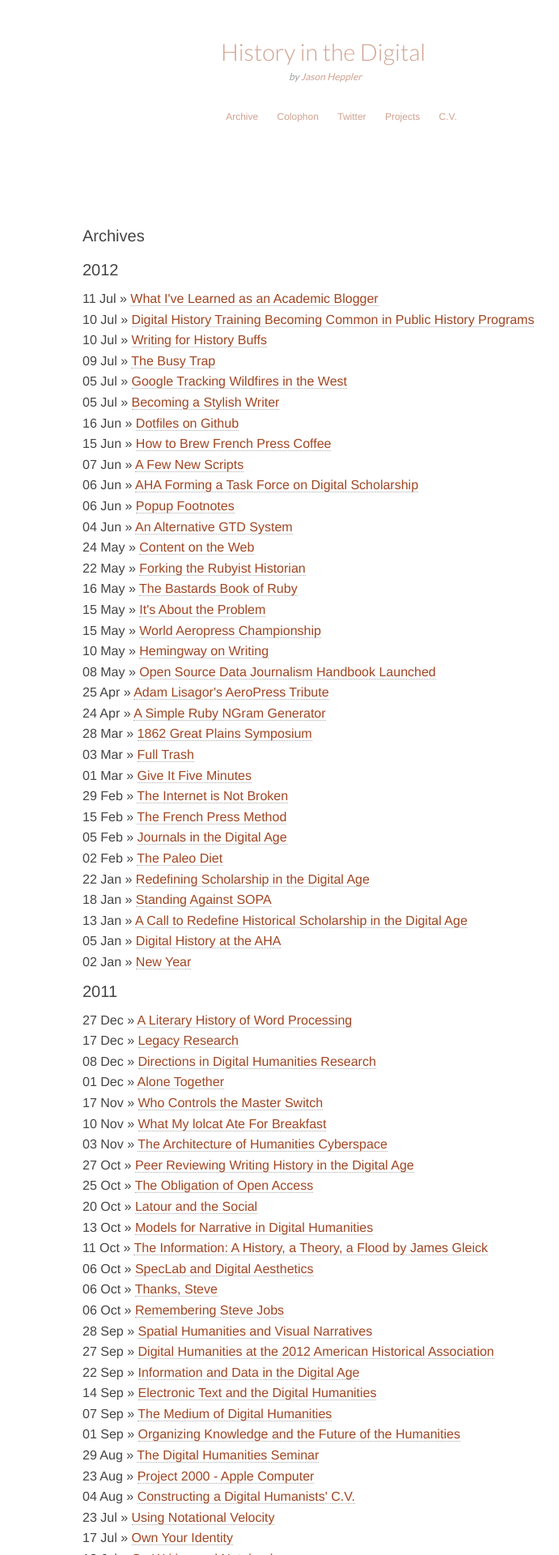
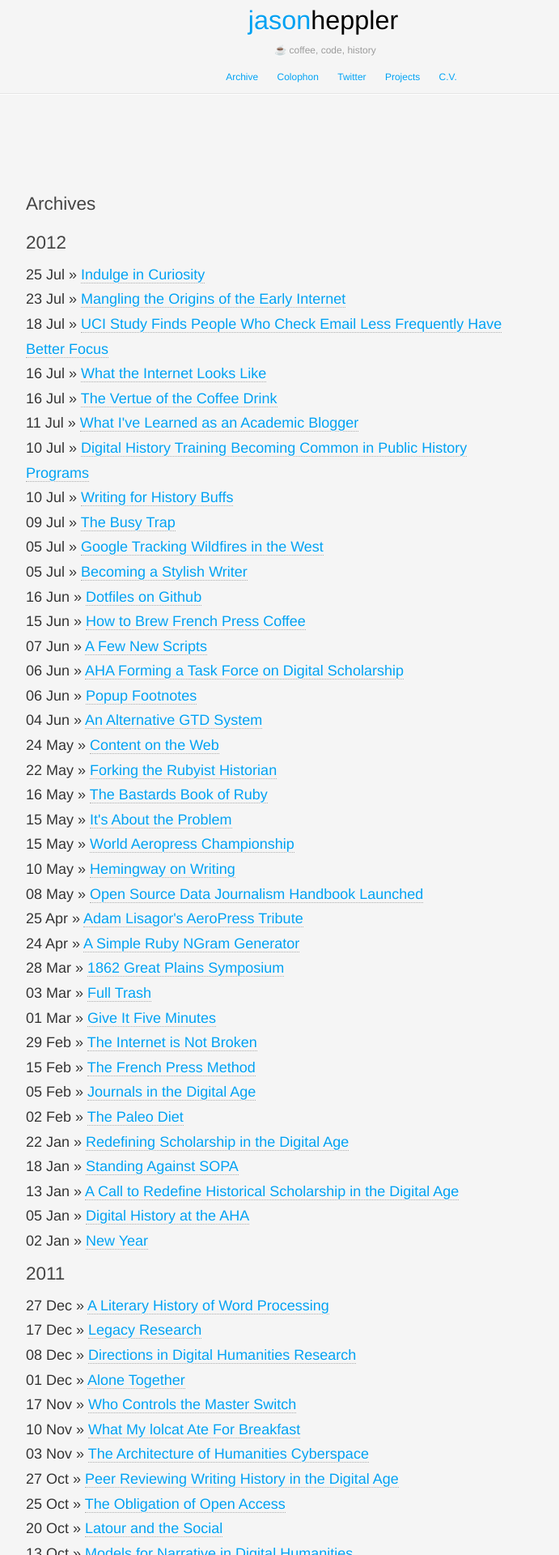
Before and after one commit to hepplerj/jekyll-blog, a Jekyll site: the page built from archives.html, in a window 1280 px wide. Shown: the top 1920 px of the page at 81% size, without its empty margins (238-929 px from the left). Built offline with Jekyll 4.4.1, drawn with Linux system fonts in a browser that asks for light colours; nearby versions of some CDN libraries.

Commit message:
Design updates, new embedded tweets, backing up posts

```diff
--- a/_layouts/default.html
+++ b/_layouts/default.html
@@ -7,6 +7,7 @@
 	<!-- Google fonts -->
 	<link href='http://fonts.googleapis.com/css?family=Lato:300,400,700' rel='stylesheet' type='text/css'>
 	<link href='http://fonts.googleapis.com/css?family=Arvo:400,700' rel='stylesheet' type='text/css'>
+	<link href='http://fonts.googleapis.com/css?family=Vollkorn' rel='stylesheet' type='text/css'>
 
 
    <!-- Syntax highlighting CSS -->
@@ -15,10 +16,14 @@
    <!-- Main CSS -->
    <link rel="stylesheet" href="/css/screen.css" type="text/css" media="screen, projection" />
 
+   <!-- Embedded tweets CSS -->
+   <link rel="stylesheet" href="/css/tweet.css" type="text/css" />
+
 	<!-- JQuery -->
 	<script type="text/javascript" src="http://ajax.googleapis.com/ajax/libs/jquery/1.7.1/jquery.min.js"></script>
 	<script type="text/javascript" src="/js/footnote-popup.js"></script>
     <script type="text/javascript" src="http://jasonheppler.org/js/projects.js"></script>
+    <script type="text/javascript" src="http://jasonheppler.org/js/styleTweets.js"></script>
 
    <!-- Google Analytics -->
    <script type="text/javascript">
@@ -37,11 +42,11 @@
 
 </head>
 <body>
+<div id="topwrap">
 
-<div id="topwrap">
 	<header>
-		<h1><a href="/">History in the Digital</a></h1>
-		<p>by <a href="about.html">Jason Heppler</a></p>
+		<h1><a href="/">jason<span>heppler</span></a></h1>
+		<p class="slogan">☕ coffee, code, history</p>
 	</header>
 
 	<nav>
@@ -53,7 +58,9 @@
 	  	  	<li><a href="http://cv.jasonheppler.org/">C.V.</a></li>
 		</ul>
 	</nav>
+
 </div>
+<div id="main-content">
 	<article>
 
 		{{ content }}
@@ -69,5 +76,7 @@
 		<div class="return_to_top_icon"></div>
 	</a>
 
+</div>
+
 </body>
 </html>
--- /dev/null
+++ b/_posts/2012-07-16-what-the-internet-looks-like.md
@@ -0,0 +1,14 @@
+---
+layout: post
+title: What the Internet Looks Like
+external-url: http://www.theatlantic.com/technology/archive/2012/07/what-the-internet-actually-looks-like/259815/
+date: 2012-07-16 20:47:29
+tags:
+- internet
+---
+
+![Internet](http://jasonheppler.org/images/netmap2.jpg "Internet")
+
+The Atlantic:
+
+> Here is what the Internet looks like: not a series of GIFs or a video of surfing goats, but a spindly collection of fiberoptic cables. The Internet, as a physical thing, actually looks a lot like a series of tubes.
--- /dev/null
+++ b/_posts/2012-07-18-uci-study-finds-people-who-check-email-less-have-better-focus.md
@@ -0,0 +1,9 @@
+---
+layout: post
+title: UCI Study Finds People Who Check Email Less Frequently Have Better Focus
+external-url: http://today.uci.edu/news/2012/05/nr_email_120503.php
+date: 2012-07-18 16:23:32
+tags:
+- productivity
+---
+Surprise!
--- /dev/null
+++ b/_posts/2012-07-23-mangling-the-origins-of-the-early-internet.md
@@ -0,0 +1,10 @@
+---
+layout: post
+title: Mangling the Origins of the Early Internet
+external-url: http://arstechnica.com/tech-policy/2012/07/wsj-mangles-history-to-argue-government-didnt-launch-the-internet/
+date: 2012-07-23 17:04:50
+tags:
+- history
+- internet
+---
+Timothy B. Lee of *Ars Technica* writes on a poorly researched piece by L. Gordon Crovitz in the *Wall Street Journal*, who maintains that government played little role in the early Internet. It's certainly the case that the Internet as we know it today exists because of private sector development, but the private sector's involvement in the Internet doesn't come to fruition until around 1995. The technical origins and standards trace their roots to government-funded research. Thus is the nature of the mixed economy in the late twentieth century United States: government investment makes early research possible through prodigious funding, and private investment furthers development and brings the fruits of the research to the public. Lee offers plenty of useful corrections, including pointing out Crovitz's misunderstandings of Internet technology, as does [Michael Moyer](http://blogs.scientificamerican.com/observations/2012/07/23/yes-government-researchers-really-did-invent-the-internet/) at *Scientific American*.
--- /dev/null
+++ b/_posts/2012-07-25-indulge-in-curiosity.md
@@ -0,0 +1,13 @@
+---
+layout: post
+title: Indulge in Curiosity
+date: 2012-07-25  8:12:07
+external-url: http://www.wired.com/epicenter/2011/10/jobs/all/1
+tags:
+- productivity
+---
+Steve Jobs:
+
+> "I'm a big believer in boredom," [Steve Jobs] told me. Boredom allows one to indulge in curiosity, he explained, and "out of curiosity comes everything." The man who popularized personal computers and smartphones — machines that would draw our attention like a flame attracts gnats — worried about the future of boredom. "All the [technology] stuff is wonderful, but having nothing to do can be wonderful, too."
+
+Via [Gina Trapani](http://smarterware.org/8594/out-of-curiosity-comes-everything).
--- a/css/screen.css
+++ b/css/screen.css
@@ -8,27 +8,104 @@
 */
 
 html {
-	background: white /*#F7F6EE*/;
-	color: #444;
+	background: whiteSmoke /*#F7F6EE*/;
+	color: #333;
 }
 
 body {
-	font: 12pt/18pt 'Helvetica Neue',Helvetica,Arial,sans-serif;
-	line-height: 1.6em;
+	font: 18px/25px 'Helvetica Neue',Helvetica,Arial,sans-serif;
+	line-height: 1.7em;
 	margin: 0 auto;
 }
 
 #topwrap {
+	border-bottom: 1px solid #e5e5e5;
+	color: white;
+	opacity: .5;
+	overflow: hidden;
+	padding: 5px 0;
+	position: relative;
+	text-align: center;
+	text-shadow: 0 1px 0 white;
+	-webkit-transition: opacity .5s ease-in-out, color .5s ease-in-out;
+	-moz-transition: opacity .5s ease-in-out, color .5s ease-in-out;
+	transition: opacity .5s ease-in-out, color .5s ease-in-out;
+}
+
+#slogan {
+	float: right;
+	margin-right: 40px;
+}
+
+#slogan a {
+	color: white;
+	padding-bottom: 3px;
+	-webkit-transition: color .5s ease-in-out;
+	-moz-transition: color .5s ease-in-out;
+	transition: color .5s ease-in-out;
+	text-shadow: none;
+}
+
+#topwrap:hover {
+	color: #999;
+	opacity: 1;
+}
+
+#topwrap:hover #slogan a {
+	color: #999;
+}
+
+#main-content {
+	border-top: 1px solid white;
+	text-shadow: 0 1px 0 white;
+}
+
+/*
+#topwrap {
 	opacity: 0.5;
-	transition: opacity .25s ease-in-out;
-   	-moz-transition: opacity .25s ease-in-out;
-   	-webkit-transition: opacity .25s ease-in-out;
+	color: white;
+	transition: opacity .5s ease-in-out;
+   	-moz-transition: opacity .5s ease-in-out;
+   	-webkit-transition: opacity .5s ease-in-out;
+   	border-bottom: 1px solid #e5e5e5;
+   	padding: 50px 0;
 }
 
 #topwrap:hover {
 	opacity: 1;
 }
 
+#slogan a {
+	color: white;
+	font-family: 'Lato', sans-serif;
+
+}
+
+#slogan a {
+	color: #999;
+}
+*/
+
+/*
+#topwrap .slogan {
+	font-style: italic;
+	float: right;
+	margin-right: 40px;
+}
+
+#topwrap a.slogan {
+	color: white;
+	padding-bottom: 3px;
+	text-shadow: none;
+}
+
+#topwrap a.slogan:hover {
+	color: #00a1f2;
+	-webkit-transition: color .5s ease-in-out;
+	-moz-transition: color .5s ease-in-out;
+	transition: color .5s ease-in-out;
+}
+*/
 header {
 	width: 100%;
 	position: relative;
@@ -36,30 +113,24 @@
 	left: auto;
 	right: auto;
 	text-align: center;
-		margin: 46px auto 23px;
+}
 
+header span {
+	color: black;
 }
 
 header h1 {
-	margin-bottom: 0;
 	font-size: 1.8em;
-	font-family: 'Lato', sans-serif;
 	font-weight: 300;
 }
 
 header p {
 	margin: 0;
-	font-style: italic;
 	font-size: 12px;
-	font-family: 'Lato', sans-serif;
 }
 
 	nav {
-		width: 100%;
 		position: relative;
-		top: auto;
-		left: auto;
-		right: auto;
 		text-align: center;
 		margin: 0 auto;
 	}
@@ -73,44 +144,6 @@
 	nav ul li {
 		display: inline-block;
 		margin: 0 10px;
-	}
-
-#topdropwrapper {
-	height: 20px;
-	width: 100%;
-	text-align: center;
-	position: fixed;
-	z-index: 999;
-}
-
-#topdrop {
-	height: 20px;
-	width: 100%;
-	text-align: center;
-	position: fixed;
-	background-color: #333;
-}
-
-ul#topdropmenu {
-	position: absolute;
-	left: 50%;
-	margin-left: -300px;
-}
-
-#topdrop li {
-	float: left;
-	list-style: none;
-	margin: 0 10px;
-}
-
-#topdrop a {
-	display: block;
-	color: white;
-	font-weight: 700;
-	text-transform: uppercase;
-	height: 30px;
-	float: left;
-	padding: 0 10px;
 	}
 
 .articlebreak p {
@@ -166,16 +199,15 @@
 }
 
 nav li a:hover {
-	color: #A14623;
+	color: #00A1F2;
 }
 */
 p {
 	margin: 9pt 0 18pt;
-	line-height: 18pt;
 }
 
 article {
-	width: 600px;
+	width: 740px;
 	margin: 120px auto;
 }
 
@@ -216,11 +248,13 @@
 }
 
 blockquote {
-    color: #666;
+    color: #555;
+    font-style: italic;
     margin-bottom: 0px;
-    border-left: 1.5pt solid #a14623;
+    border-left: 0.25em solid #f0f0f0;
     padding-left: 1em;
     margin-left: 0;
+    margin-top: -18px;
 }
 
 section {
@@ -261,7 +295,7 @@
 
 a:hover.perma {
 	background: none;
-	color: #A14623;
+	color: #00A1F2;
 	border: none;
 }
 
@@ -270,7 +304,7 @@
 */
 
 a {
-    color: #A14623;
+    color: #00A1F2;
     text-decoration: none;
 }
 
@@ -336,8 +370,9 @@
 }
 
 ::selection {
-	background-color: #a14623;
-	color: white;
+	background-color: #A6DDFB;
+	color: black;
+	text-shadow: none;
 }
 
 #entry-post {
--- /dev/null
+++ b/css/tweet.css
@@ -0,0 +1,50 @@
+.bbpBox {
+  width: 80%;
+  background: #F3FEF3;
+  margin-left: auto;
+  margin-right: auto;
+  padding: 1.25em;
+}
+
+.bbpBox blockquote {
+  font-size: 110%;
+  background-color: white;
+  margin: 0em !important;
+  padding: .5em 1em .5em 1em;
+  -moz-border-radius: 5px;
+  -webkit-border-radius: 5px
+}
+
+.bbpBox blockquote a {
+  color: blue;
+  text-decoration: none;
+}
+
+.bbpBox blockquote a:hover {
+  text-decoration: underline;
+}
+
+.bbpBox blockquote .twMeta {
+  font-size: 80%;
+}
+
+.bbpBox blockquote .twAuthor {
+  font-family: Sans-serif;
+  font-size: 80%;
+  color: #aaa;
+  margin-top: 0em;
+  padding-top: .75em;
+  border-top: solid 1px #aaa;
+}
+
+.bbpBox blockquote .twDate {
+  font-family: Sans-serif;
+  font-size: 60%;
+  text-align: right;
+}
+
+.bbpBox blockquote .twAuthor img {
+  float: left;
+  margin-right: .5em;
+  height: 2.5em;
+}
```
Also changed, not shown: _posts/2012-01-18-standing_against_sopa.md (+1 -1 lines), _posts/2012-07-16-the-vertue-of-the-coffee-drink.md (added, +9 -0 lines), js/styleTweets.js (added, +30 -0 lines). Lines whose indentation alone changed are shown as unchanged.
